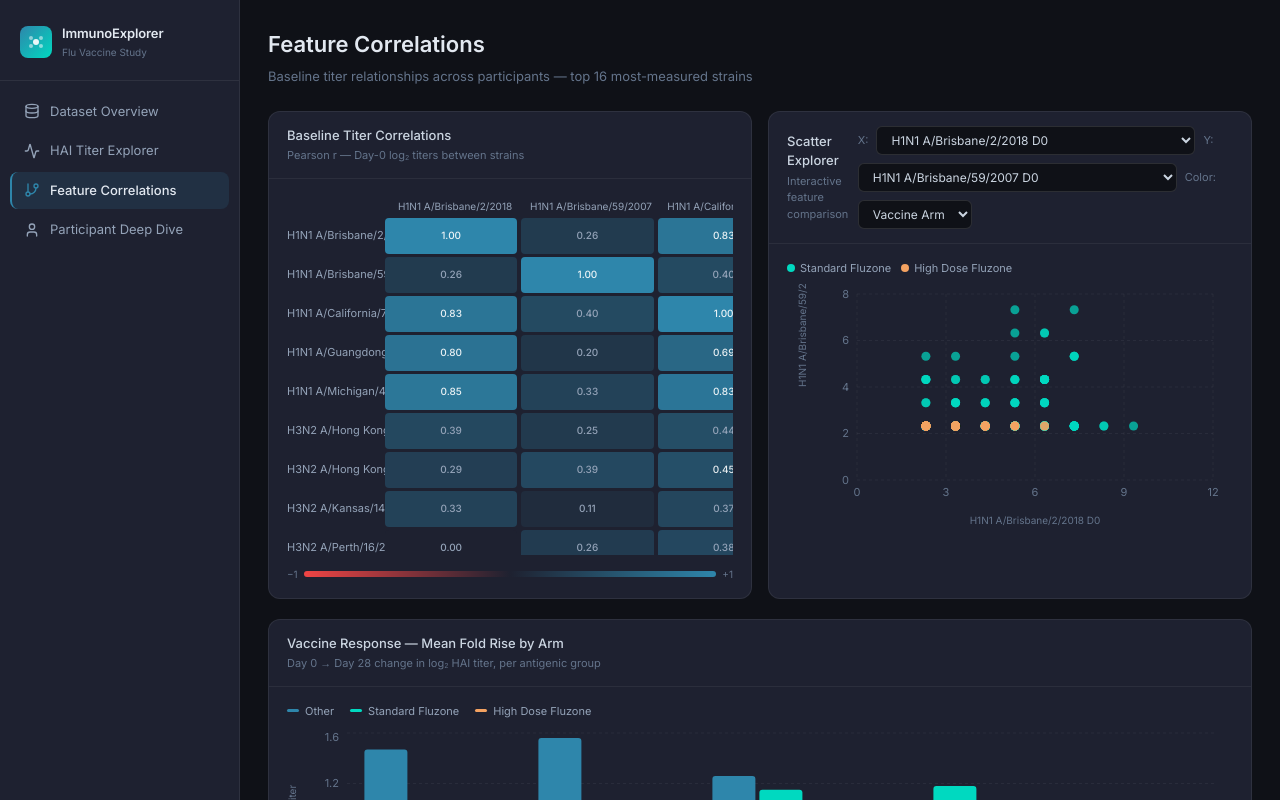
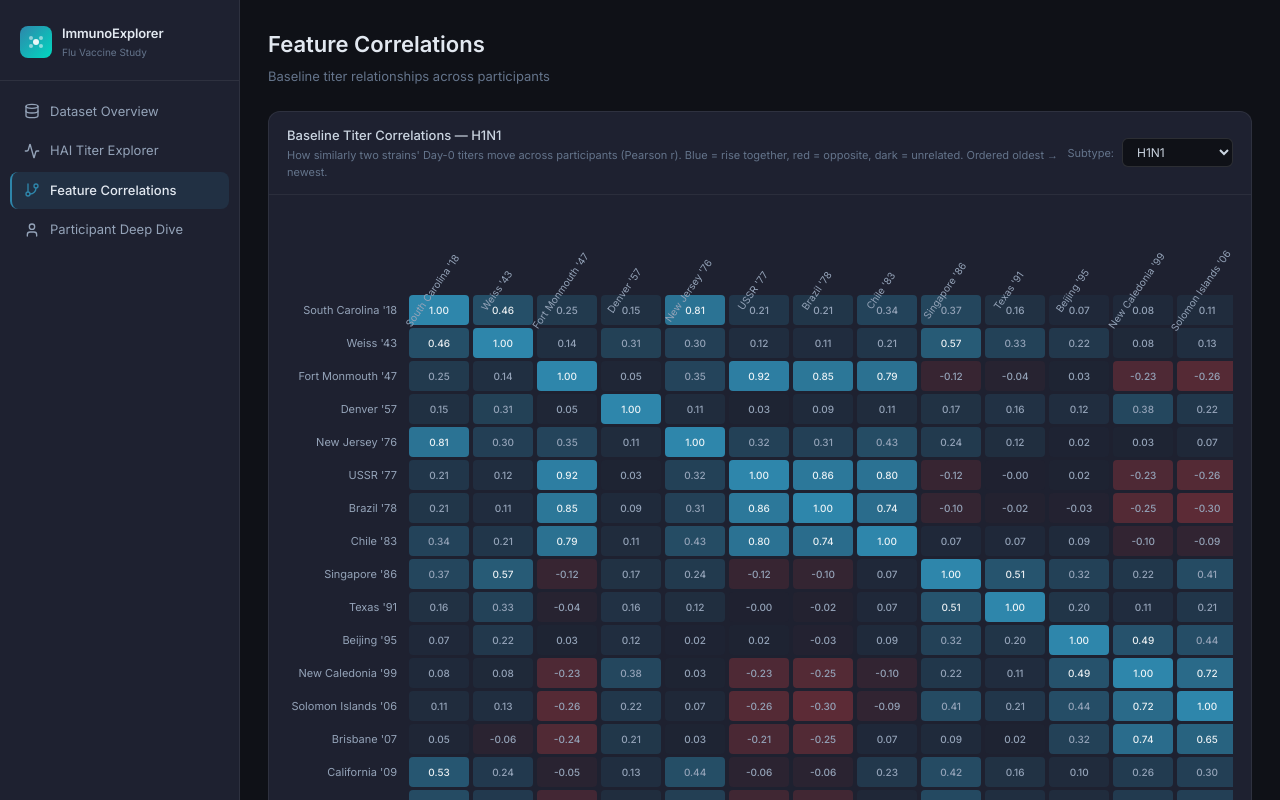
Before and after one commit to DirtyChay/cmi-flu-prediction-challenge-capstone, a React (Vite) app in the folder ImmunoExplorer/: page / in a window 1280 px wide. Both pictures are taken after a click on the button "Feature Correlations". Shown: the top 800 px of the page. Built offline with nearby package versions, Linux system fonts and the light colour scheme.

Commit message:
feature corr

```diff
--- a/ImmunoExplorer/src/app/components/HeatmapGrid.tsx
+++ b/ImmunoExplorer/src/app/components/HeatmapGrid.tsx
@@ -8,6 +8,13 @@ interface HeatmapGridProps {
   colorMax?: string;
   diverging?: boolean;
   formatVal?: (v: number) => string;
+  // Optional full-text labels shown on hover (default to the short labels).
+  rowTitles?: string[];
+  colTitles?: string[];
+  rotateColLabels?: boolean;
+  cellMinWidth?: number;
+  cellHeight?: number;
+  rowLabelWidth?: number;
 }
 
 function lerp(a: number, b: number, t: number) {
@@ -31,12 +38,20 @@ export function HeatmapGrid({
   colorMin = '#0F1117', colorMax = '#2E86AB',
   diverging = false,
   formatVal = (v: number) => v.toFixed(2),
+  rowTitles, colTitles,
+  rotateColLabels = false,
+  cellMinWidth = 58,
+  cellHeight = 36,
+  rowLabelWidth = 96,
 }: HeatmapGridProps) {
   const [hovered, setHovered] = useState<{ r: number; c: number } | null>(null);
 
   const flat = values.flat();
   const minVal = Math.min(...flat);
   const maxVal = Math.max(...flat);
+
+  const rowTitleAt = (i: number) => rowTitles?.[i] ?? rowLabels[i];
+  const colTitleAt = (i: number) => colTitles?.[i] ?? colLabels[i];
 
   const cellColor = (v: number): string => {
     if (diverging) {
@@ -58,24 +73,37 @@ export function HeatmapGrid({
     <div style={{ overflowX: 'auto' }}>
       <div style={{ display: 'inline-block', minWidth: '100%' }}>
         {/* Header row */}
-        <div style={{ display: 'flex', paddingLeft: 100 }}>
-          {colLabels.map(c => (
-            <div key={c} style={{
-              flex: 1, minWidth: 58, textAlign: 'center',
-              color: '#94A3B8', fontSize: 10, padding: '4px 2px',
-              whiteSpace: 'nowrap', overflow: 'hidden', textOverflow: 'ellipsis',
+        <div style={{ display: 'flex', paddingLeft: rowLabelWidth, alignItems: 'flex-end', height: rotateColLabels ? 84 : undefined }}>
+          {colLabels.map((c, ci) => (
+            <div key={ci} title={colTitleAt(ci)} style={{
+              flex: 1, minWidth: cellMinWidth,
+              color: '#94A3B8', fontSize: 10, padding: rotateColLabels ? 0 : '4px 2px',
+              display: 'flex',
+              alignItems: 'flex-end',
+              justifyContent: 'center',
+              height: rotateColLabels ? 84 : undefined,
             }}>
-              {c}
+              <span style={rotateColLabels ? {
+                transform: 'rotate(-55deg)',
+                transformOrigin: 'bottom center',
+                whiteSpace: 'nowrap',
+                display: 'inline-block',
+              } : {
+                whiteSpace: 'nowrap', overflow: 'hidden', textOverflow: 'ellipsis', textAlign: 'center', width: '100%',
+              }}>
+                {c}
+              </span>
             </div>
           ))}
         </div>
 
         {/* Data rows */}
         {rowLabels.map((row, ri) => (
-          <div key={row} style={{ display: 'flex', alignItems: 'center', marginBottom: 3 }}>
-            <div style={{
-              width: 96, fontSize: 11, color: '#94A3B8', textAlign: 'right',
+          <div key={ri} style={{ display: 'flex', alignItems: 'center', marginBottom: 3 }}>
+            <div title={rowTitleAt(ri)} style={{
+              width: rowLabelWidth, fontSize: 11, color: '#94A3B8', textAlign: 'right',
               paddingRight: 10, flexShrink: 0, whiteSpace: 'nowrap',
+              overflow: 'hidden', textOverflow: 'ellipsis',
             }}>
               {row}
             </div>
@@ -84,9 +112,9 @@ export function HeatmapGrid({
               const isHov = hovered?.r === ri && hovered?.c === ci;
               return (
                 <div
-                  key={col}
+                  key={ci}
                   style={{
-                    flex: 1, minWidth: 58, height: 36,
+                    flex: 1, minWidth: cellMinWidth, height: cellHeight,
                     display: 'flex', alignItems: 'center', justifyContent: 'center',
                     background: cellColor(v),
                     borderRadius: 4,
@@ -100,7 +128,7 @@ export function HeatmapGrid({
                   }}
                   onMouseEnter={() => setHovered({ r: ri, c: ci })}
                   onMouseLeave={() => setHovered(null)}
-                  title={`${row} × ${col}: ${formatVal(v)}`}
+                  title={`${rowTitleAt(ri)} × ${colTitleAt(ci)}: ${formatVal(v)}`}
                 >
                   {formatVal(v)}
                 </div>
--- a/ImmunoExplorer/src/app/components/pages/FeatureCorrelations.tsx
+++ b/ImmunoExplorer/src/app/components/pages/FeatureCorrelations.tsx
@@ -6,8 +6,9 @@ import {
 import { ChartCard, DarkSelect, DarkTooltip } from '../ChartCard';
 import { HeatmapGrid } from '../HeatmapGrid';
 import {
-  CORR_STRAINS, correlationMatrix, foldRiseByArm, VACCINE_ARMS,
+  CORR_GROUPS, getGroupCorrelation, foldRiseByArm, VACCINE_ARMS,
   getScatterData, SCATTER_FIELDS, ScatterField, CHART_COLORS, ARM_COLORS,
+  strainShortLabel,
 } from '../../data/mockData';
 
 const axisStyle = { fill: '#64748B', fontSize: 11 };
@@ -40,8 +41,11 @@ export function FeatureCorrelations() {
   const [xField, setXField] = useState<ScatterField>(SCATTER_FIELDS[1] ?? 'Age');
   const [yField, setYField] = useState<ScatterField>(SCATTER_FIELDS[3] ?? 'Age');
   const [colorBy, setColorBy] = useState<'arm' | 'sex'>('arm');
+  const [corrGroup, setCorrGroup] = useState<string>(CORR_GROUPS[0]?.value ?? '');
 
-  const corrValues = CORR_STRAINS.map((_, ri) => correlationMatrix[ri].map(c => c.r));
+  const corr = useMemo(() => getGroupCorrelation(corrGroup), [corrGroup]);
+  const corrShort = corr.strains.map(strainShortLabel);
+  const corrGroupLabel = CORR_GROUPS.find(g => g.value === corrGroup)?.label ?? corrGroup;
 
   const scatterData = useMemo(() => getScatterData(xField, yField, colorBy), [xField, yField, colorBy]);
 
@@ -57,36 +61,55 @@ export function FeatureCorrelations() {
       <div style={{ marginBottom: 24 }}>
         <h1 style={{ color: '#E2E8F0', fontSize: 22, fontWeight: 600, margin: 0 }}>Feature Correlations</h1>
         <p style={{ color: '#64748B', fontSize: 13, marginTop: 6, marginBottom: 0 }}>
-          Baseline titer relationships across participants — top {CORR_STRAINS.length} most-measured strains
+          Baseline titer relationships across participants
         </p>
       </div>
 
-      <div style={{ display: 'grid', gridTemplateColumns: '1fr 1fr', gap: 16, marginBottom: 20 }}>
-
-        {/* Correlation heatmap */}
+      {/* Correlation heatmap — full width */}
+      <div style={{ marginBottom: 20 }}>
         <ChartCard
-          title="Baseline Titer Correlations"
-          subtitle="Pearson r — Day-0 log₂ titers between strains"
+          title={`Baseline Titer Correlations — ${corrGroupLabel}`}
+          subtitle="How similarly two strains' Day-0 titers move across participants (Pearson r). Blue = rise together, red = opposite, dark = unrelated. Ordered oldest → newest."
           minHeight={260}
+          actions={
+            <div style={{ display: 'flex', gap: 8, alignItems: 'center' }}>
+              <span style={{ color: '#64748B', fontSize: 11 }}>Subtype:</span>
+              <DarkSelect value={corrGroup} onChange={setCorrGroup}
+                options={CORR_GROUPS.map(g => ({ value: g.value, label: g.label }))} />
+            </div>
+          }
         >
-          <div style={{ maxHeight: 360, overflowY: 'auto' }}>
+          {corr.strains.length < 2 ? (
+            <div style={{ color: '#475569', fontSize: 13, padding: '24px 0' }}>
+              Not enough well-measured strains in this subtype to compute correlations.
+            </div>
+          ) : (
           <HeatmapGrid
-              rowLabels={CORR_STRAINS}
-              colLabels={CORR_STRAINS}
-              values={corrValues}
+            rowLabels={corrShort}
+            colLabels={corrShort}
+            rowTitles={corr.strains}
+            colTitles={corr.strains}
+            values={corr.matrix}
             diverging={true}
+            rotateColLabels={true}
+            cellMinWidth={40}
+            cellHeight={30}
+            rowLabelWidth={120}
             formatVal={v => v.toFixed(2)}
           />
-          </div>
-          <div style={{ marginTop: 12, display: 'flex', alignItems: 'center', gap: 6 }}>
-            <span style={{ fontSize: 10, color: '#64748B' }}>−1</span>
+          )}
+          <div style={{ marginTop: 12, display: 'flex', alignItems: 'center', gap: 6, maxWidth: 360 }}>
+            <span style={{ fontSize: 10, color: '#64748B' }}>−1 opposite</span>
             <div style={{
               flex: 1, height: 6, borderRadius: 3,
               background: 'linear-gradient(to right, #EF4444, #1E2130, #2E86AB)',
             }} />
-            <span style={{ fontSize: 10, color: '#64748B' }}>+1</span>
+            <span style={{ fontSize: 10, color: '#64748B' }}>+1 together</span>
           </div>
         </ChartCard>
+      </div>
+
+      <div style={{ display: 'grid', gridTemplateColumns: '1fr 1fr', gap: 16, marginBottom: 20 }}>
 
         {/* Scatter explorer */}
         <ChartCard
@@ -136,7 +159,6 @@ export function FeatureCorrelations() {
             </ScatterChart>
           </ResponsiveContainer>
         </ChartCard>
-      </div>
 
         {/* Vaccine response: mean fold rise by arm */}
         <ChartCard
@@ -166,5 +188,6 @@ export function FeatureCorrelations() {
         </ResponsiveContainer>
         </ChartCard>
       </div>
+    </div>
   );
 }
--- a/ImmunoExplorer/src/app/data/mockData.ts
+++ b/ImmunoExplorer/src/app/data/mockData.ts
@@ -30,6 +30,16 @@ export const CORR_STRAINS = CORE_STRAINS;
 const strainIndex = new Map(STRAINS.map((s, i) => [s, i]));
 export function strainGroup(strain: string): string {
   return strain.split(' ')[0];
+}
+
+// Compact label, e.g. "H1N1 A/California/7/2009" -> "California '09".
+export function strainShortLabel(strain: string): string {
+  const rest = strain.split(' ').slice(1).join(' '); // drop subtype prefix
+  const segs = rest.split('/');
+  const location = segs[1] ?? rest;
+  const year = segs[segs.length - 1] ?? '';
+  const yy = /^\d{4}$/.test(year) ? `'${year.slice(2)}` : year;
+  return yy ? `${location} ${yy}` : location;
 }
 
 const GROUP_COLORS: Record<string, string> = {
@@ -298,21 +308,44 @@ function day0Map(strain: string): Map<string, number> {
   return m;
 }
 
-const day0Maps = new Map(CORR_STRAINS.map(s => [s, day0Map(s)]));
+function strainYear(s: string): number {
+  const segs = s.split('/');
+  const y = segs[segs.length - 1];
+  return /^\d{4}$/.test(y) ? +y : 0;
+}
 
-export const correlationMatrix = CORR_STRAINS.map(s1 =>
-  CORR_STRAINS.map(s2 => {
-    const m1 = day0Maps.get(s1)!;
-    const m2 = day0Maps.get(s2)!;
+// Antigenic groups available for the correlation view (only those with strains).
+export const CORR_GROUPS = GROUP_ORDER
+  .filter(g => STRAINS.some(s => strainGroup(s) === g))
+  .map(g => ({ value: g, label: GROUP_LABEL[g] }));
+
+// Day-0 titer correlation among strains WITHIN one antigenic group.
+// Keeps the best-measured strains (so r is meaningful) and orders them
+// chronologically so antigenic drift reads left→right / top→bottom.
+export function getGroupCorrelation(group: string, minD0 = 50, maxStrains = 20) {
+  const strains = STRAINS
+    .filter(s => strainGroup(s) === group)
+    .map(s => ({ s, n: (byStrain.get(strainIndex.get(s)!) ?? []).filter(r => r.d0 != null).length }))
+    .filter(x => x.n >= minD0)
+    .sort((a, b) => b.n - a.n)
+    .slice(0, maxStrains)
+    .map(x => x.s)
+    .sort((a, b) => strainYear(a) - strainYear(b));
+
+  const maps = strains.map(day0Map);
+  const matrix = strains.map((_, i) =>
+    strains.map((_, j) => {
       const xs: number[] = [];
       const ys: number[] = [];
-    for (const [pid, v1] of m1) {
-      const v2 = m2.get(pid);
+      for (const [pid, v1] of maps[i]) {
+        const v2 = maps[j].get(pid);
         if (v2 != null) { xs.push(v1); ys.push(v2); }
       }
-    return { strain1: s1, strain2: s2, r: +pearson(xs, ys).toFixed(3) };
+      return +pearson(xs, ys).toFixed(3);
     })
   );
+  return { strains, matrix };
+}
 
 // ── Scatter explorer ────────────────────────────────────────────────────────
 // Fields: "Age" plus "<strain> D0" / "<strain> D28" for each core strain.
```
Also changed, not shown: 3 other files (tests, documents, lock files or other folders). Lines whose indentation alone changed are shown as unchanged.
